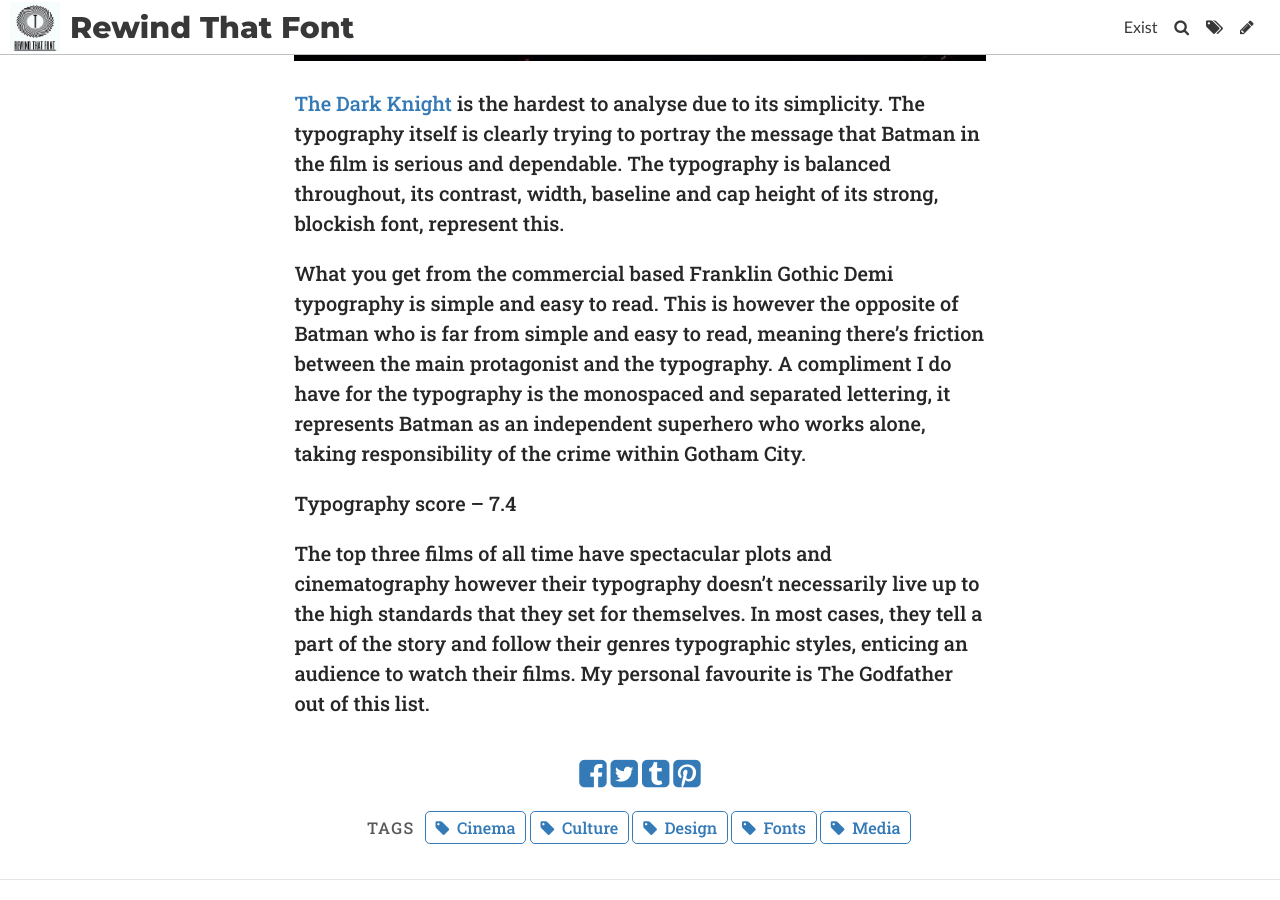
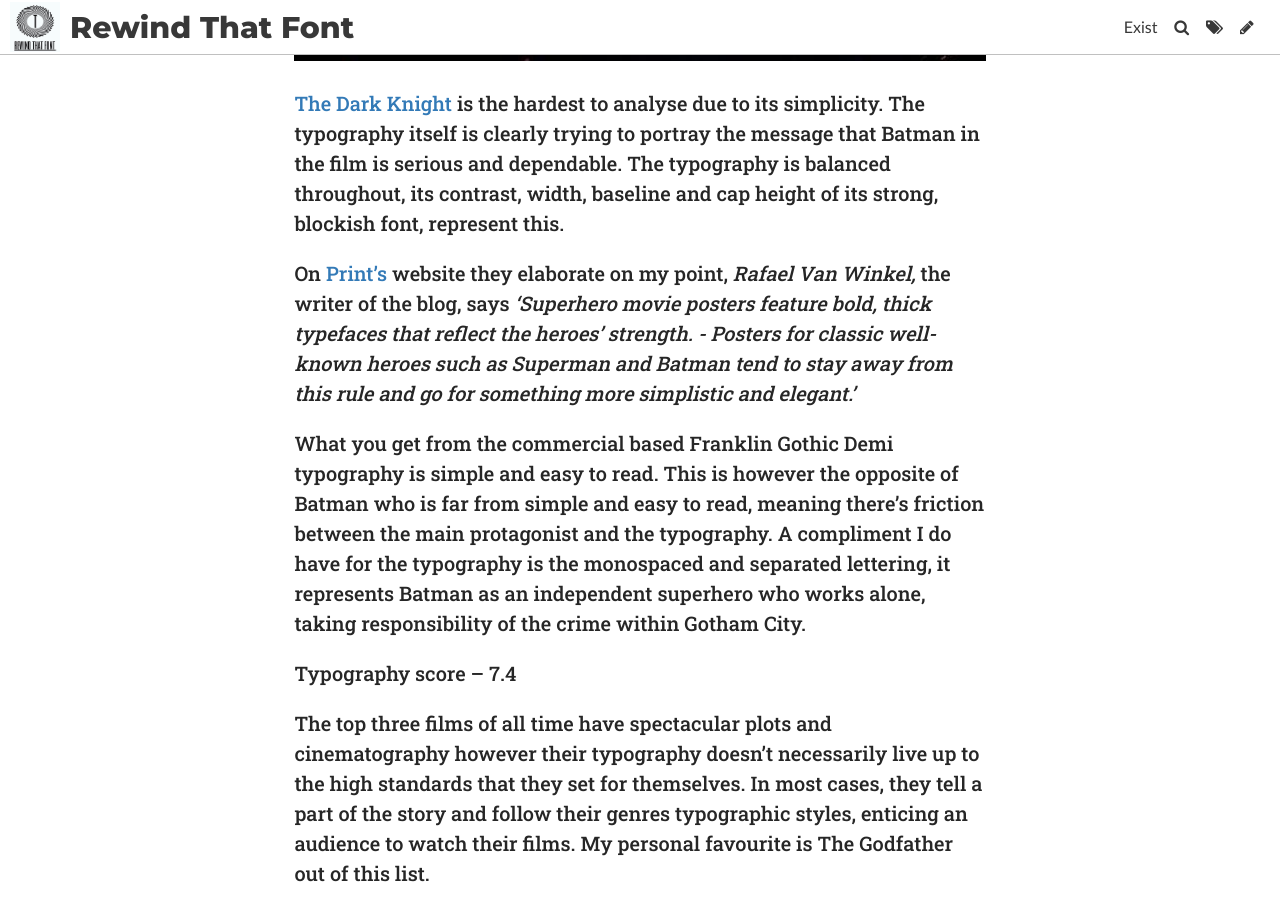
Before and after one commit to hrmcneil3/rewind, a Jekyll site: the page built from _posts/2019-07-20-here-is-my-new-post-for-trial.md, in a window 1280 px wide and 900 px high, scrolled down 4013 px. Built offline with Jekyll 4.4.1, drawn with Linux system fonts in a browser that asks for light colours; some web fonts are replaced.

Commit message:
Update Post “2019-07-20-here-is-my-new-post-for-trial”

```diff
--- a/_posts/2019-07-20-here-is-my-new-post-for-trial.md
+++ b/_posts/2019-07-20-here-is-my-new-post-for-trial.md
@@ -51,6 +51,8 @@
 
 [The Dark Knight](https://en.wikipedia.org/wiki/The_Dark_Knight_(film)) is the hardest to analyse due to its simplicity. The typography itself is clearly trying to portray the message that Batman in the film is serious and dependable. The typography is balanced throughout, its contrast, width, baseline and cap height of its strong, blockish font, represent this.
 
+On[ Print's](https://www.printmag.com/post/typography-movie-poster-design) website they elaborate on my point, *Rafael Van Winkel,* the writer of the blog, says *'Superhero movie posters feature bold, thick typefaces that reflect the heroes’ strength. - Posters for classic well-known heroes such as Superman and Batman tend to stay away from this rule and go for something more simplistic and elegant.'*
+
 What you get from the commercial based Franklin Gothic Demi typography is simple and easy to read. This is however the opposite of Batman who is far from simple and easy to read, meaning there’s friction between the main protagonist and the typography. A compliment I do have for the typography is the monospaced and separated lettering, it represents Batman as an independent superhero who works alone, taking responsibility of the crime within Gotham City.
 
 Typography score – 7.4
```
